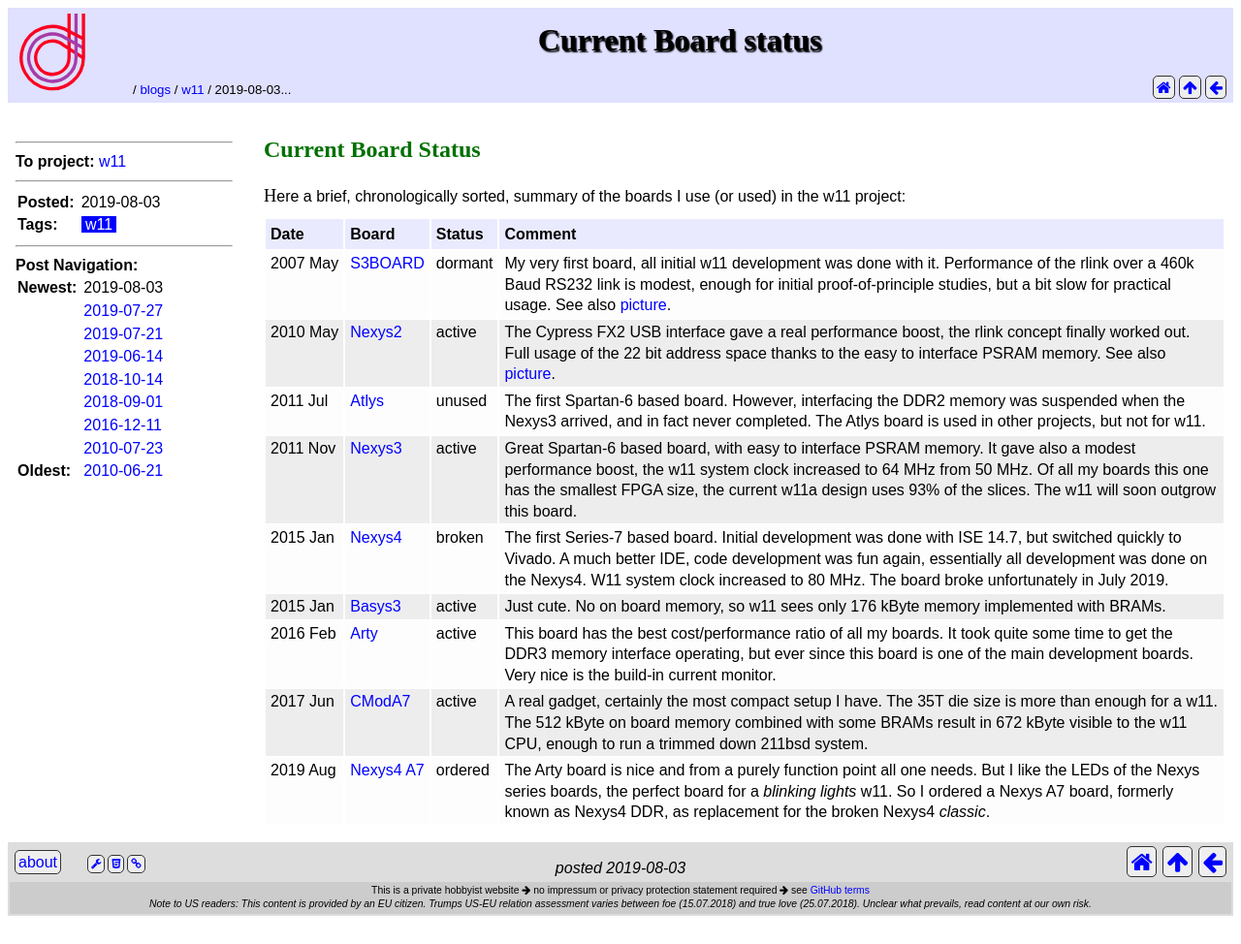
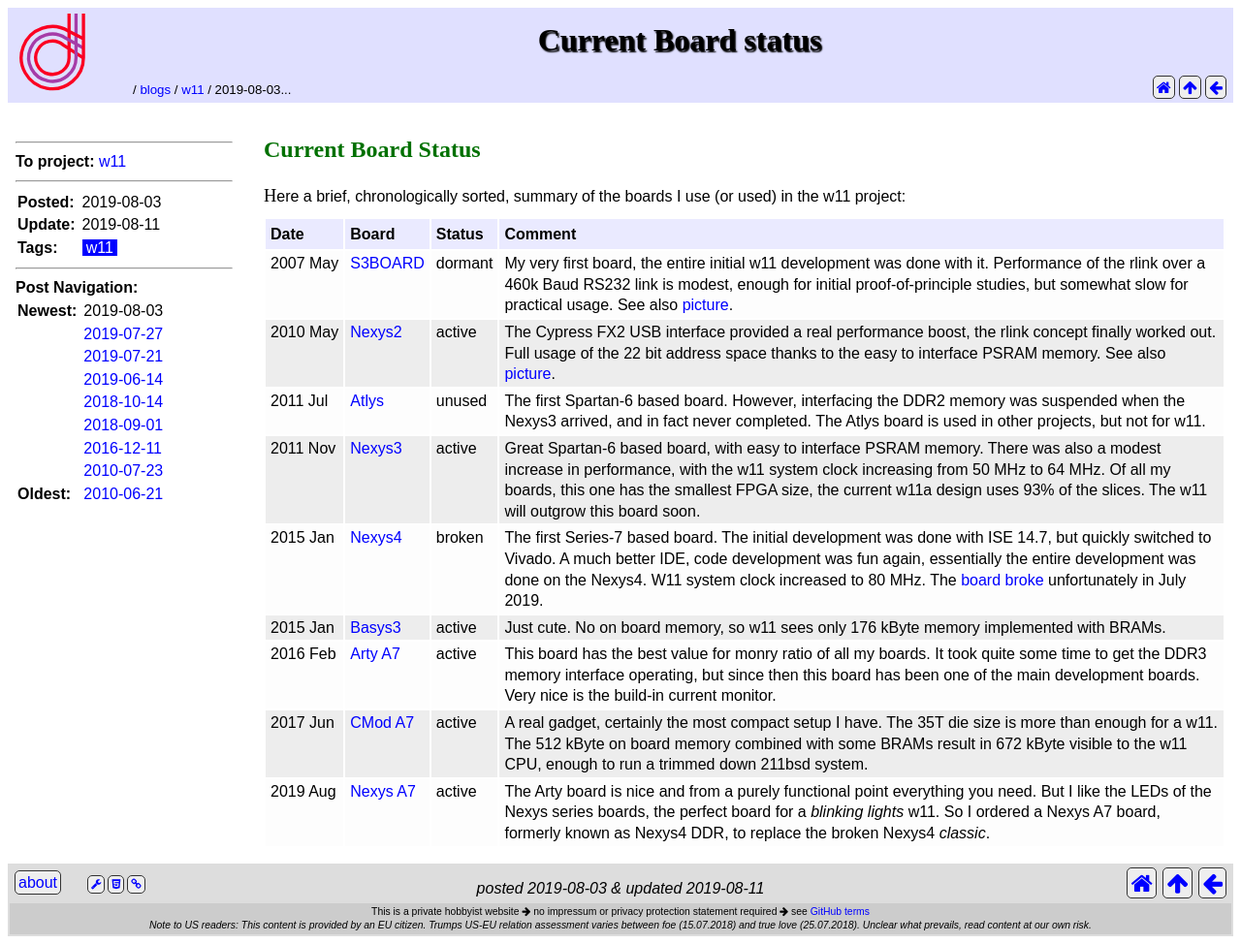
Before and after one commit to wfjm/wfjm.github.io, a Jekyll site: the page built from _posts/w11/2019-08-03-board-status.html, in a window 1280 px wide. Shown: the whole page at 97% size. Built offline with Jekyll 4.4.1, drawn with Linux system fonts in a browser that asks for light colours; before the commit the page ends 953 px from its top, so only the background shows below that.

Commit message:
Nexys A7 updates

```diff
--- a/_posts/w11/2019-08-03-board-status.html
+++ b/_posts/w11/2019-08-03-board-status.html
@@ -3,7 +3,7 @@
 tags:  ["w11"]
 #
 my:
-#  changedate: 2019-08-03
+  changedate: 2019-08-11
 #
   boards:
 # ------------------------------------------------
@@ -11,16 +11,17 @@
     board: S3BOARD
     link:  digi_s3board
     state: dormant
-    comm:  My very first board, all initial w11 development was done with it.
-           Performance of the rlink over a 460k Baud RS232 link is modest,
-           enough for initial proof-of-principle studies, but a bit slow
-           for practical usage. See also <a href="../../downloads/w11/pictures/wfjm-2010-08-08-w11a_s3.jpg">picture</a>.
-
+    comm:  My very first board, the entire initial w11 development was done
+           with it. Performance of the rlink over a 460k Baud RS232 link is
+           modest, enough for initial proof-of-principle studies, but somewhat
+           slow for practical usage. See also
+           <a href="../../downloads/w11/pictures/wfjm-2010-08-08-w11a_s3.jpg">
+           picture</a>.
   - date:  2010 May
     board: Nexys2
     link:  digi_nexys2
     state: active
-    comm:  The Cypress FX2 USB interface gave a real performance boost, the
+    comm:  The Cypress FX2 USB interface provided a real performance boost, the
            rlink concept finally worked out. Full usage of the 22 bit
            address space thanks to the easy to interface PSRAM memory.
            See also <a href="../../downloads/w11/pictures/wfjm-2010-08-08-w11a_n2.jpg">picture</a>.
@@ -35,20 +36,21 @@
     board: Nexys3
     link:  digi_nexys3
     state: active
-    comm:  Great Spartan-6 based board, with easy to interface PSRAM memory. It
-           gave also a modest performance boost, the w11 system clock increased
-           to 64 MHz from 50 MHz. Of all my boards this one has the smallest
-           FPGA size, the current w11a design uses 93% of the slices.
-           The w11 will soon outgrow this board.
+    comm:  Great Spartan-6 based board, with easy to interface PSRAM memory.
+           There was also a modest increase in performance, with the w11
+           system clock increasing from 50 MHz to 64 MHz. Of all my boards,
+           this one has the smallest FPGA size, the current w11a design
+           uses 93% of the slices. The w11 will outgrow this board soon.
   - date:  2015 Jan
     board: Nexys4
     link:  digi_nexys4
     state: broken
-    comm:  The first Series-7 based board. Initial development was done with
-           ISE 14.7, but switched quickly to Vivado. A much better IDE,
-           code development was fun again, essentially all development
+    comm:  The first Series-7 based board. The initial development was done
+           with ISE 14.7, but quickly switched to Vivado. A much better IDE,
+           code development was fun again, essentially the entire development
            was done on the Nexys4. W11 system clock increased to 80 MHz.
-           The board broke unfortunately in July 2019.
+           The <a href="2019-07-27-nexys4-obituary.html">board broke</a>
+           unfortunately in July 2019.
   - date:  2015 Jan
     board: Basys3
     link:  digi_basys3
@@ -56,15 +58,15 @@
     comm:  Just cute. No on board memory, so w11 sees only 176 kByte memory
            implemented with BRAMs.
   - date:  2016 Feb
-    board: Arty
+    board: Arty A7
     link:  digi_arty
     state: active
-    comm:  This board has the best cost/performance ratio of all my boards.
+    comm:  This board has the best value for monry ratio of all my boards.
            It took quite some time to get the DDR3 memory interface operating,
-           but ever since this board is one of the main development boards.
-           Very nice is the build-in current monitor.
+           but since then this board has been one of the main development
+           boards. Very nice is the build-in current monitor.
   - date:  2017 Jun
-    board: CModA7
+    board: CMod A7
     link:  digi_cmoda7
     state: active
     comm:  A real gadget, certainly the most compact setup I have. The 35T
@@ -72,14 +74,14 @@
            memory combined with some BRAMs result in 672 kByte visible to
            the w11 CPU, enough to run a trimmed down 211bsd system.
   - date:  2019 Aug
-    board: Nexys4 A7
-    link:  digi_nexys4d
-    state: ordered
-    comm:  The Arty board is nice and from a purely function point all one
-           needs. But I like the LEDs of the Nexys series boards, the perfect
-           board for a <i>blinking lights</i> w11. So I ordered a Nexys A7
-           board, formerly known as Nexys4 DDR, as replacement for the broken
-           Nexys4 <i>classic</i>.
+    board: Nexys A7
+    link:  digi_nexysa7
+    state: active
+    comm:  The Arty board is nice and from a purely functional point
+           everything you need. But I like the LEDs of the Nexys series
+           boards, the perfect board for a <i>blinking lights</i> w11.
+           So I ordered a Nexys A7 board, formerly known as Nexys4 DDR,
+           to replace the broken Nexys4 <i>classic</i>.
 
 ---
 <h2>Current Board Status</h2>
```
Also changed, not shown: home/w11/impl/dirlayout.html (+11 -6 lines), home/w11/impl/index.html (+6 -6 lines), home/w11/impl/performance.html (+7 -7 lines), home/w11/inst/boards.html (+38 -10 lines).
